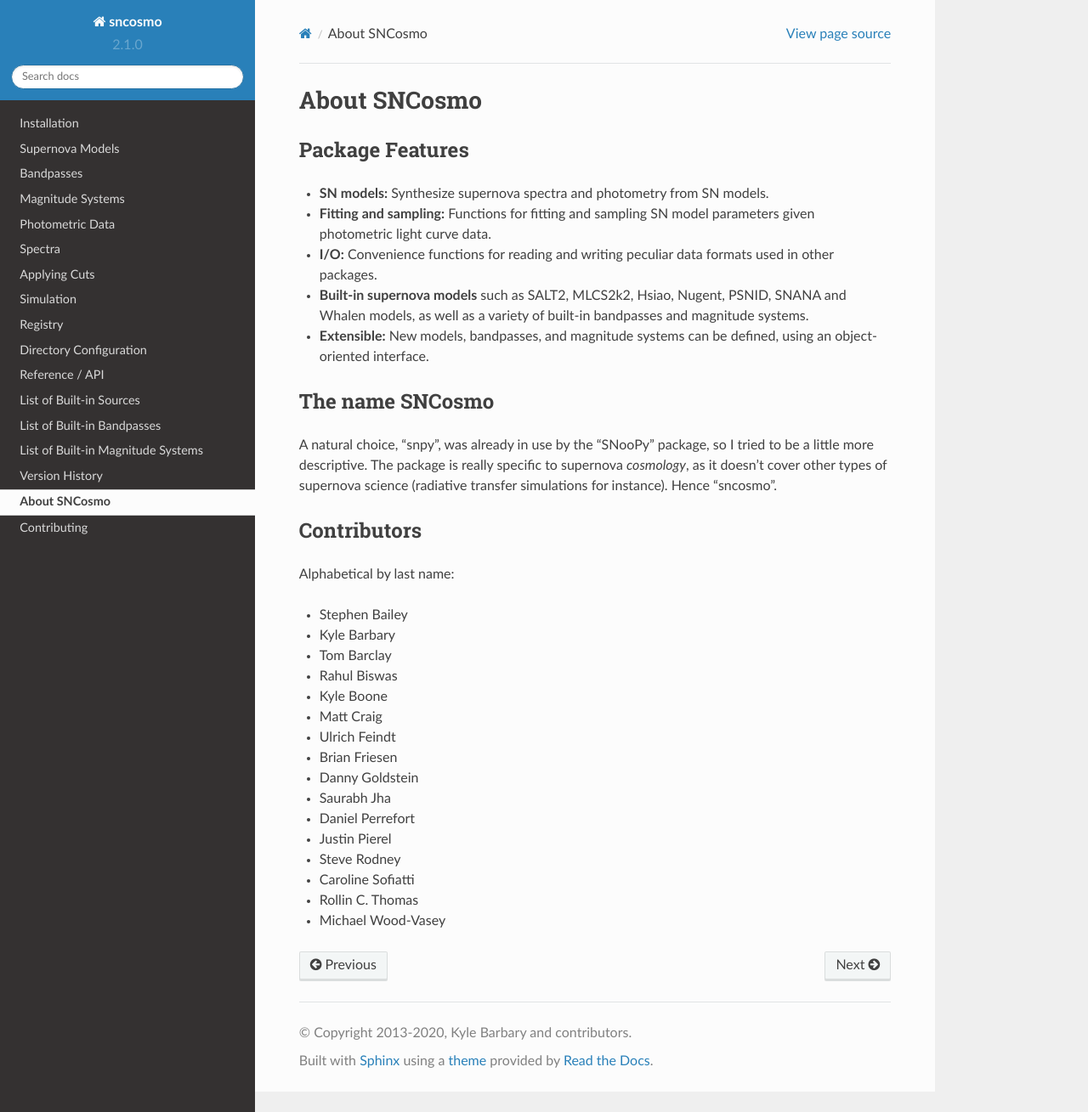
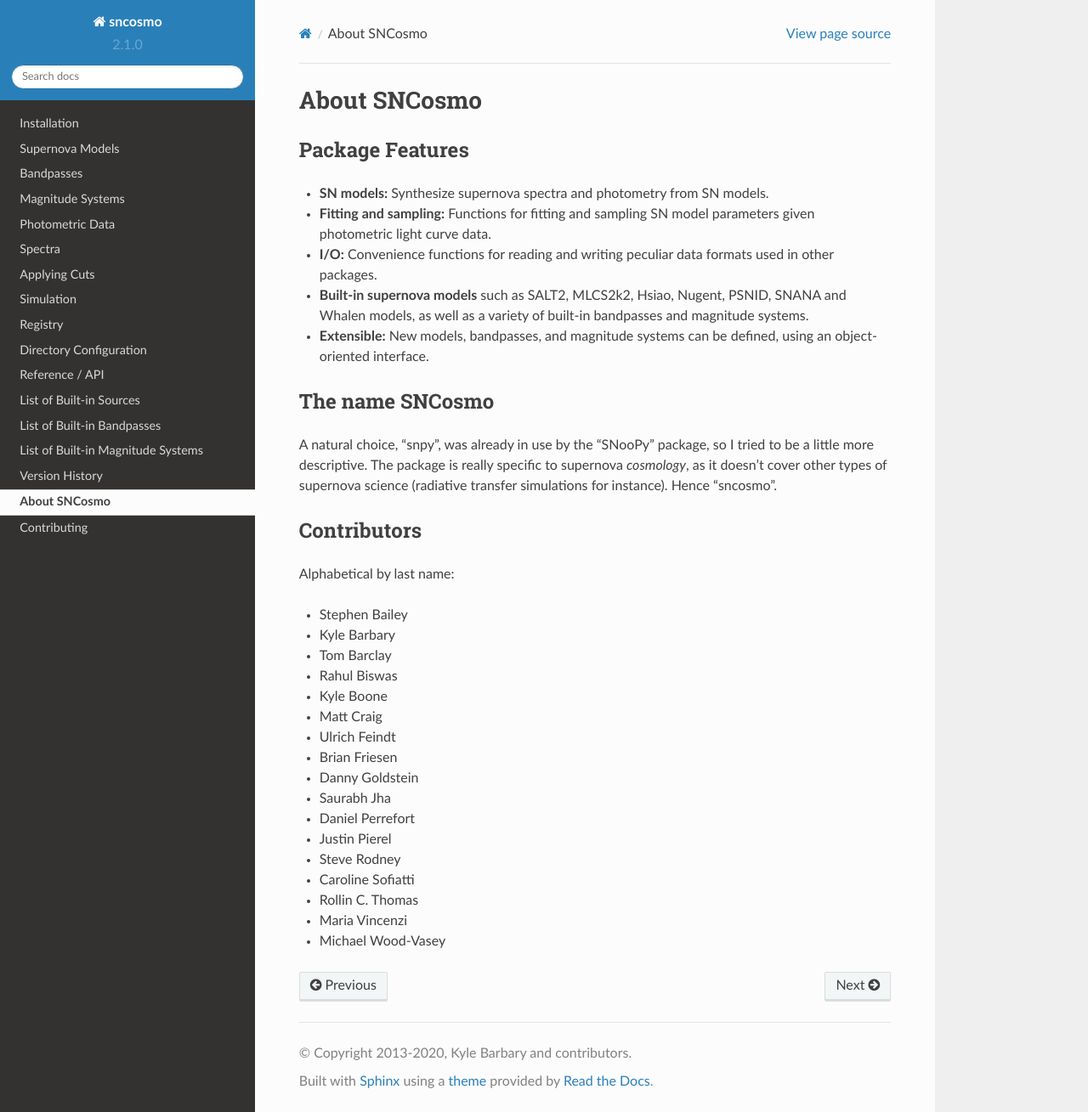
Before and after one commit to sncosmo/sncosmo, a Sphinx documentation site: the page built from docs/about.rst, in a window 1280 px wide and 1309 px high. Shown: the whole window at 85% size. Built offline with Sphinx 7.4.7 and the Read the Docs theme 2.0.0, drawn with Linux system fonts in a browser that asks for light colours; pages that are not in the unit, such as notebooks, are missing from menus.

Commit message:
Add Maria Vincenzi to the list of contributors

```diff
--- a/docs/about.rst
+++ b/docs/about.rst
@@ -52,4 +52,5 @@
 * Steve Rodney
 * Caroline Sofiatti
 * Rollin C. Thomas
+* Maria Vincenzi
 * Michael Wood-Vasey
```
